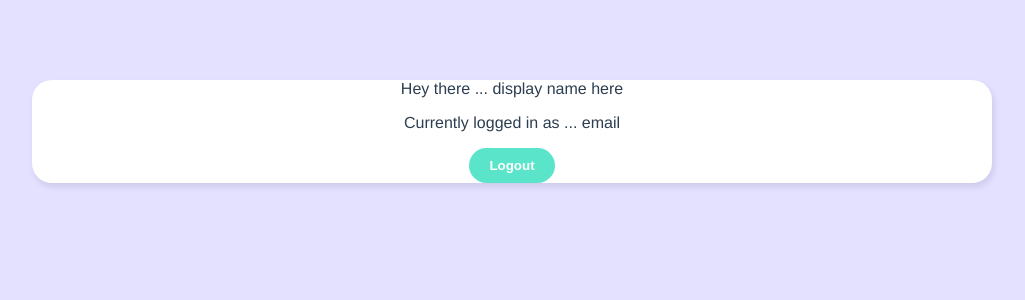
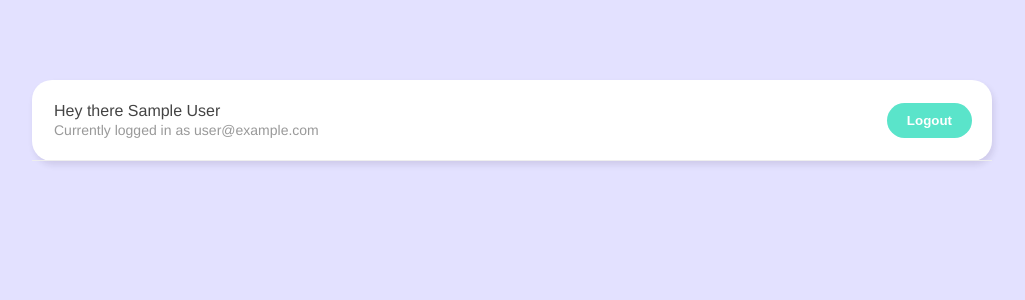
Before and after one commit to Kingsleyetukudo/live-chat-room-in-composition-api, a Vue app: page /chatroom in a window 1280 px wide. Shown: the top 300 px of the page, without its empty margins (128-1153 px from the left). Built offline with nearby package versions, Linux system fonts and the light colour scheme; no server answers; sample sign-in values are in the browser's storage.

Commit message:
router gauid added

```diff
--- a/src/App.vue
+++ b/src/App.vue
@@ -7,7 +7,5 @@
   font-family: Avenir, Helvetica, Arial, sans-serif;
   -webkit-font-smoothing: antialiased;
   -moz-osx-font-smoothing: grayscale;
-  text-align: center;
-  color: #2c3e50;
 }
 </style>
--- a/src/components/Navbar.vue
+++ b/src/components/Navbar.vue
@@ -1,15 +1,53 @@
 <template>
-  <nav>
+  <nav v-if="user">
     <div>
-      <p>Hey there ... display name here</p>
-      <p class="email">Currently logged in as ... email</p>
+      <p>Hey there {{ user.displayName }}</p>
+      <p class="email">Currently logged in as {{ user.email }}</p>
     </div>
-    <button>Logout</button>
+    <button @click="handleLogOut">Logout</button>
   </nav>
 </template>
 
 <script>
-export default {};
+import useLogOut from "../composables/useLogout";
+import getUser from "../composables/getUser";
+export default {
+  setup() {
+    const { logout, error } = useLogOut();
+    const { user } = getUser();
+
+    const handleLogOut = async () => {
+      await logout();
+      if (!error.value) {
+        console.log("user logout");
+      }
+    };
+
+    return {
+      handleLogOut,
+      user,
+    };
+  },
+};
 </script>
 
-<style></style>
+<style>
+nav {
+  padding: 20px;
+  border-bottom: 1px solid #eee;
+  display: flex;
+  justify-content: space-between;
+  align-items: center;
+}
+
+nav p {
+  margin: 2px;
+  font-size: 16px;
+  color: #444;
+}
+
+nav p.email {
+  font-size: 14px;
+  color: #999;
+}
+</style>
--- /dev/null
+++ b/src/composables/getUser.js
@@ -0,0 +1,17 @@
+import { ref } from "vue";
+import { projectAuth } from "../firebase/config";
+
+const error = ref(null);
+
+const user = ref();
+
+projectAuth.onAuthStateChanged((_user) => {
+  console.log("user state change. current user is: ", _user);
+  user.value = _user;
+});
+
+const getUser = () => {
+  return { user };
+};
+
+export default getUser;
--- /dev/null
+++ b/src/composables/useLogout.js
@@ -0,0 +1,20 @@
+import { ref } from "vue";
+import { projectAuth } from "../firebase/config";
+
+const error = ref(null);
+
+const logout = async () => {
+  error.value = null;
+  try {
+    await projectAuth.signOut();
+  } catch (err) {
+    console.log(err.message);
+    error.value = err.message;
+  }
+};
+
+const useLogout = () => {
+  return { logout, error };
+};
+
+export default useLogout;
--- a/src/router/index.js
+++ b/src/router/index.js
@@ -1,6 +1,17 @@
 import { createRouter, createWebHistory } from "vue-router";
 import Welcome from "../views/Welcome.vue";
 import Chatroom from "../views/Chatroom.vue";
+import { projectAuth } from "@/firebase/config";
+
+const requireAuth = (to, from, next) => {
+  let user = projectAuth.currentUser;
+  console.log("current user in auth guard: ", user);
+  if (!user) {
+    next({ name: "welcome" });
+  } else {
+    next();
+  }
+};
 
 const routes = [
   {
@@ -12,6 +23,7 @@ const routes = [
     path: "/chatroom",
     name: "Chatroom",
     component: Chatroom,
+    beforeEnter: requireAuth,
   },
 ];
 
```
